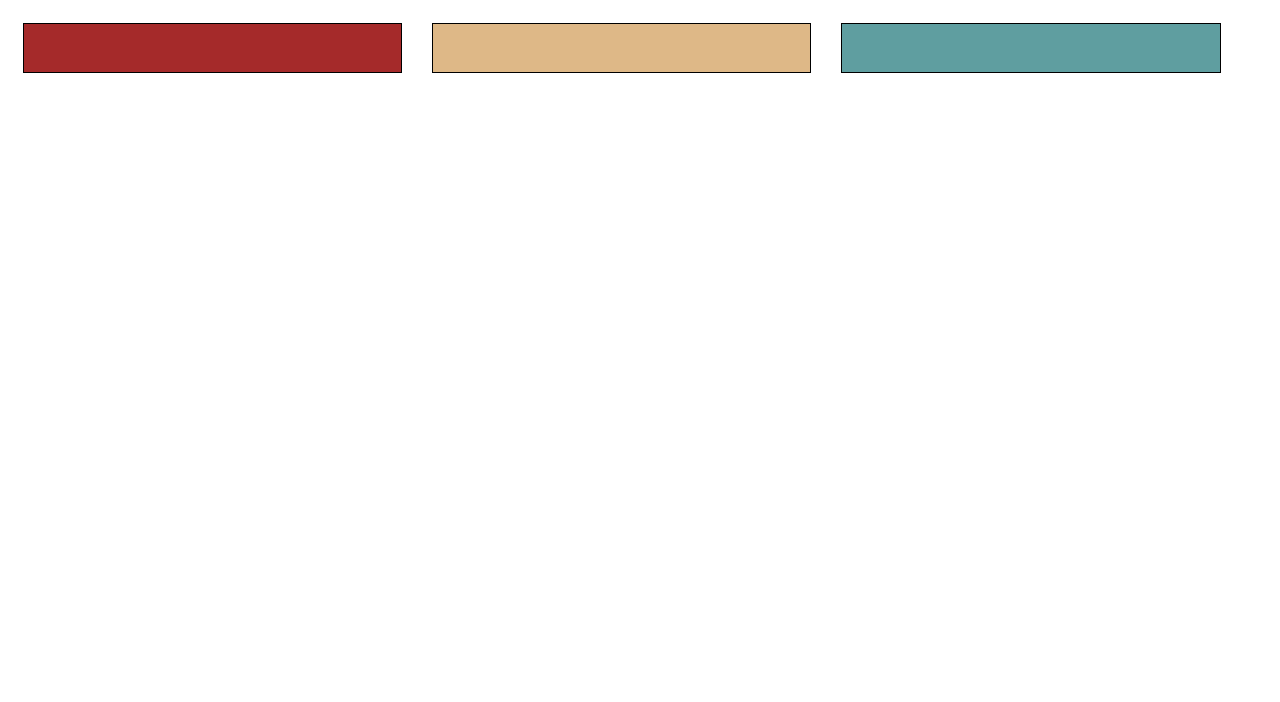
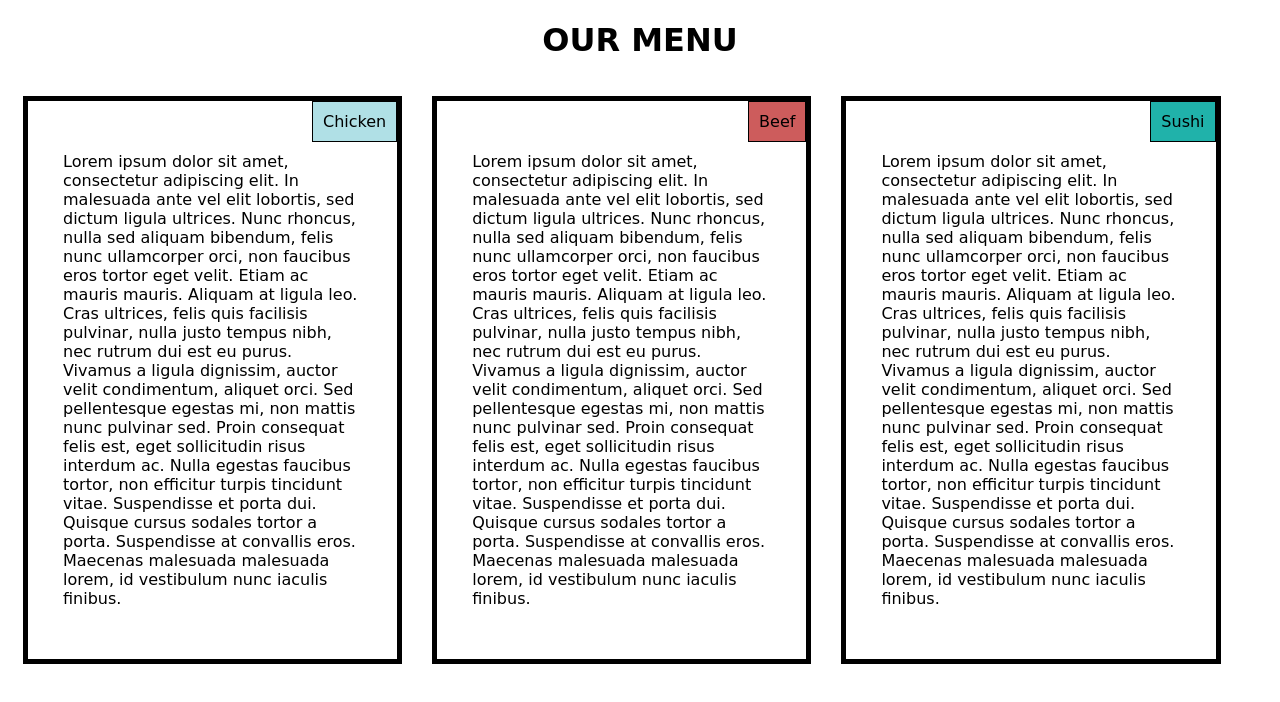
Before and after one commit to desaisameera/Coursera_HTML-CSS, a plain HTML site: page index.html in a window 1280 px wide. Drawn offline with Linux system fonts and the light colour scheme.

Commit message:
added css styling of padding and relative and absolute positioning

```diff
--- a/css/style.css
+++ b/css/style.css
@@ -1,32 +1,50 @@
 *{
   box-sizing: border-box;
+  font-family: cursive;
 }
 
-p{
-  /*font-family: Helvetica;*/
-  /*text-align: center;*/
-  border: 1px solid black;
-  /*position: absolute;
-  width: auto;*/
+#chicken, #beef,  #sushi {
+  font-family: Helvetica;
+  border: 5px solid black;
+  padding: 20px;
   float:left;
   margin: 15px;
-}
-#chicken{
-  background-color: #A52A2A;
-  height: 50px;
+  position: relative;;
+  height: auto;
   width: 50px;
 }
-#beef{
-  background-color: #DEB887;
-  height: 50px;
-  width: 50px;
-}
-#sushi{
-  background-color: #5F9EA0;
-  height: 50px;
-  width: 50px
+
+#chickenSection, #beefSection, #sushiSection{
+  margin-top: 0px;
+  margin-right: 0px;
+  margin-left: 50px;
+  margin-bottom: 100px;
+  border: 1px solid black;
+  height: auto;
+  width: auto;
+  position: absolute;
+  right: 0;
+  top: 0;
+  text-align: center;
+  padding: 10px;
 }
 
+#chickenSection{
+  background-color:powderblue;
+}
+
+#beefSection{
+  background-color: indianred;
+}
+
+#sushiSection{
+  background-color: lightseagreen;
+}
+
+#chickenSectionText, #beefSectionText, #sushiSectionText{
+  /*clear: left;*/
+  padding: 15px;
+}
 
 /**** Desktop View ****/
 @media (min-width: 992px) {
--- a/index.html
+++ b/index.html
@@ -5,11 +5,49 @@
     <link rel="stylesheet" href="css/style.css">
   </head>
   <body>
+    <h1><center>OUR MENU<center></h1>
     <div>
     <!--<p id = "title"class = "large-12 medium-12 small-12">Our Menu</p>-->
-      <p id = "chicken"></p>
-      <p id = "beef"></p>
-      <p id = "sushi"></p>
+      <div id = "chicken">
+        <p id="chickenSection">Chicken </p>
+        <p id="chickenSectionText">Lorem ipsum dolor sit amet, consectetur adipiscing elit.
+          In malesuada ante vel elit lobortis, sed dictum ligula ultrices. Nunc rhoncus, nulla sed
+          aliquam bibendum, felis nunc ullamcorper orci, non faucibus eros tortor eget velit. Etiam ac mauris mauris.
+          Aliquam at ligula leo. Cras ultrices, felis quis facilisis pulvinar, nulla justo tempus nibh, nec rutrum dui est
+          eu purus. Vivamus a ligula dignissim, auctor velit condimentum, aliquet orci. Sed pellentesque egestas mi, non
+          mattis nunc pulvinar sed. Proin consequat felis est, eget sollicitudin risus interdum ac.
+          Nulla egestas faucibus tortor, non efficitur turpis tincidunt vitae. Suspendisse et porta dui.
+          Quisque cursus sodales tortor a porta. Suspendisse at convallis eros.
+          Maecenas malesuada malesuada lorem, id vestibulum nunc iaculis finibus.</p>
+
+      </div>
+      <div id = "beef">
+        <p id="beefSection">Beef </p>
+        <p id="beefSectionText">Lorem ipsum dolor sit amet, consectetur adipiscing elit.
+          In malesuada ante vel elit lobortis, sed dictum ligula ultrices.
+          Nunc rhoncus, nulla sed aliquam bibendum, felis nunc ullamcorper orci,
+          non faucibus eros tortor eget velit. Etiam ac mauris mauris. Aliquam at ligula leo.
+          Cras ultrices, felis quis facilisis pulvinar, nulla justo tempus nibh, nec rutrum dui est eu purus.
+          Vivamus a ligula dignissim, auctor velit condimentum, aliquet orci.
+          Sed pellentesque egestas mi, non mattis nunc pulvinar sed.
+          Proin consequat felis est, eget sollicitudin risus interdum ac.
+          Nulla egestas faucibus tortor, non efficitur turpis tincidunt vitae.
+          Suspendisse et porta dui. Quisque cursus sodales tortor a porta.
+          Suspendisse at convallis eros. Maecenas malesuada malesuada lorem, id vestibulum nunc iaculis finibus.</p>
+      </div>
+      <div id = "sushi">
+        <p id="sushiSection">Sushi</p>
+        <p id="sushiSectionText">Lorem ipsum dolor sit amet, consectetur adipiscing elit.
+          In malesuada ante vel elit lobortis, sed dictum ligula ultrices.
+          Nunc rhoncus, nulla sed aliquam bibendum, felis nunc ullamcorper orci,
+          non faucibus eros tortor eget velit. Etiam ac mauris mauris. Aliquam at ligula leo.
+          Cras ultrices, felis quis facilisis pulvinar, nulla justo tempus nibh, nec rutrum dui est eu purus.
+          Vivamus a ligula dignissim, auctor velit condimentum, aliquet orci.
+          Sed pellentesque egestas mi, non mattis nunc pulvinar sed. Proin consequat felis est,
+          eget sollicitudin risus interdum ac. Nulla egestas faucibus tortor, non efficitur turpis tincidunt vitae.
+          Suspendisse et porta dui. Quisque cursus sodales tortor a porta. Suspendisse at convallis eros.
+          Maecenas malesuada malesuada lorem, id vestibulum nunc iaculis finibus.</p>
+      </div>
     </div>
   </body>
 </html>
```
